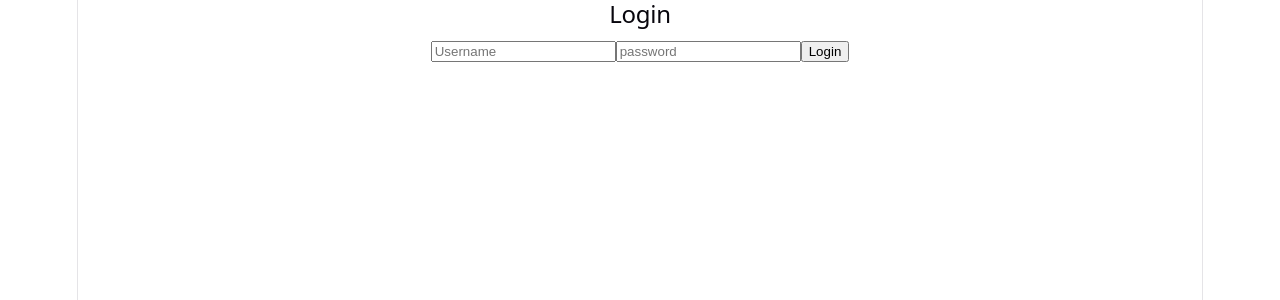
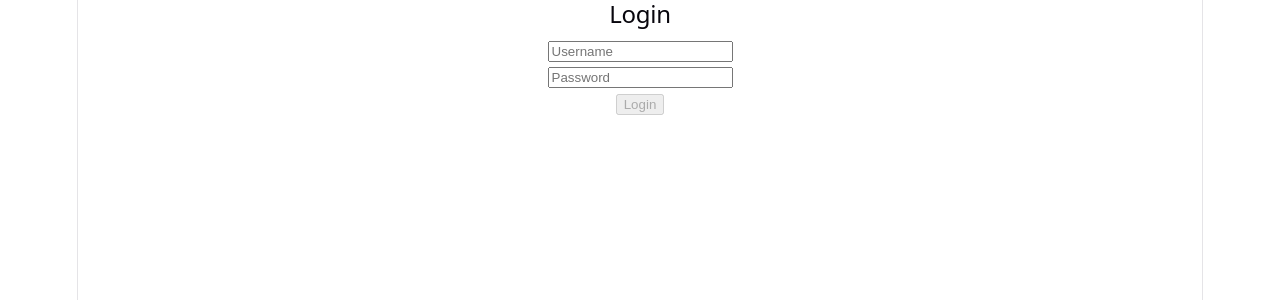
Before and after one commit to asna-max/home-cost-manager, a React app in the folder frontend/: page / in a window 1280 px wide. Shown: the top 300 px of the page. Built offline with nearby package versions, Linux system fonts and the light colour scheme; the HTML template or start-up script is replaced by a standard one.

Commit message:
store JWT token in localStorage

```diff
--- a/frontend/src/pages/Login.jsx
+++ b/frontend/src/pages/Login.jsx
@@ -4,25 +4,55 @@ import { login } from "../services/api";
 export default function Login({ setToken }) {
   const [username, setUsername] = useState("");
   const [password, setPassword] = useState("");
+  const [error, setError] = useState("");
 
   const handleLogin = async () => {
+    setError("");
+
+    try {
       const data = await login(username, password);
+
+      if (data.access) {
+        // Token speichern
+        localStorage.setItem("token", data.access);
+
+        // in State setzen
         setToken(data.access);
+      } else {
+        setError("Invalid username or password");
+      }
+    } catch (err) {
+      console.error(err);
+      setError("Login failed");
+    }
   };
 
   return (
     <div>
       <h2>Login</h2>
+
+      {error && <p style={{ color: "red" }}>{error}</p>}
+
+      <div>
         <input
           placeholder="Username"
+          value={username}
           onChange={(e) => setUsername(e.target.value)}
         />
+      </div>
+
+      <div>
         <input
-        placeholder="password"
           type="password"
+          placeholder="Password"
+          value={password}
           onChange={(e) => setPassword(e.target.value)}
         />
-      <button onClick={handleLogin}>Login</button>
+      </div>
+
+      <button onClick={handleLogin} disabled={!username || !password}>
+        Login
+      </button>
     </div>
   );
 }
```
Lines whose indentation alone changed are shown as unchanged.
